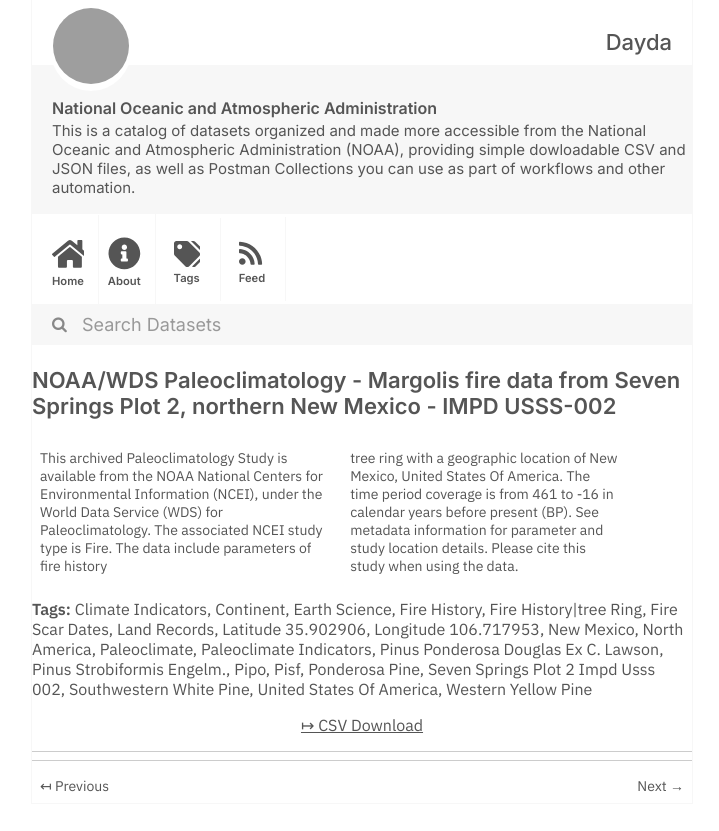
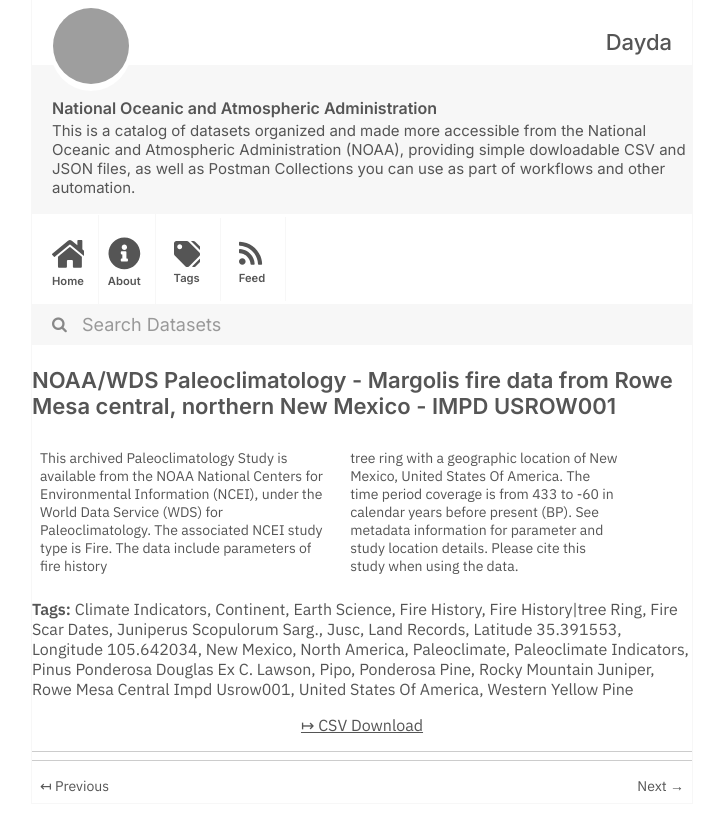
Before and after one commit to dayda-entities/national-oceanic-and-atmospheric-administration, a Jekyll site: the page built from _posts/2020-12-18-noaawds-paleoclimatology-margo.md, in a window 1280 px wide, cut to the strip 0-831 px from the top of the page. Shown: the whole strip, without its empty margins (278-997 px from the left). Built offline with Jekyll 4.4.1, drawn with Linux system fonts in a browser that asks for light colours; grey boxes are pictures that could not be loaded.

Commit message:
Publish Data

```diff
--- a/_posts/2020-12-18-noaawds-paleoclimatology-margo.md
+++ b/_posts/2020-12-18-noaawds-paleoclimatology-margo.md
@@ -1,9 +1,9 @@
 ---
 title: >-
-  NOAA/WDS Paleoclimatology - Margolis fire data from Seven Springs Plot 2,
-  northern New Mexico - IMPD USSS-002
-created: '2020-12-18T22:54:10.690965'
-modified: '2021-02-02T20:45:04.590455'
+  NOAA/WDS Paleoclimatology - Margolis fire data from Rowe Mesa central,
+  northern New Mexico - IMPD USROW001
+created: '2020-12-18T22:57:56.117534'
+modified: '2020-12-18T22:57:56.117542'
 state: active
 type: dataset
 tags:
@@ -13,27 +13,27 @@ tags:
   - Fire History
   - Fire History|tree Ring
   - Fire Scar Dates
+  - Juniperus Scopulorum Sarg.
+  - Jusc
   - Land Records
-  - Latitude 35.902906
-  - Longitude  106.717953
+  - Latitude 35.391553
+  - Longitude  105.642034
   - New Mexico
   - North America
   - Paleoclimate
   - Paleoclimate Indicators
   - Pinus Ponderosa Douglas Ex C. Lawson
-  - Pinus Strobiformis Engelm.
   - Pipo
-  - Pisf
   - Ponderosa Pine
-  - Seven Springs Plot 2   Impd Usss 002
-  - Southwestern White Pine
+  - Rocky Mountain Juniper
+  - Rowe Mesa Central   Impd Usrow001
   - United States Of America
   - Western Yellow Pine
 groups: []
 csv_url: >-
-  https://www.ncei.noaa.gov/pub/data/paleo/firehistory/firescar/northamerica/supplemental/usss-002-ssp2.fs_tree_meta.csv
+  https://www.ncei.noaa.gov/pub/data/paleo/firehistory/firescar/northamerica/supplemental/usrow001-Meta_row_central.csv
 json_url: ''
 layout: post
 
 ---
-This archived Paleoclimatology Study is available from the NOAA National Centers for Environmental Information (NCEI), under the World Data Service (WDS) for Paleoclimatology. The associated NCEI study type is Fire. The data include parameters of fire history|tree ring with a geographic location of New Mexico, United States Of America. The time period coverage is from 461 to -16 in calendar years before present (BP). See metadata information for parameter and study location details. Please cite this study when using the data.
+This archived Paleoclimatology Study is available from the NOAA National Centers for Environmental Information (NCEI), under the World Data Service (WDS) for Paleoclimatology. The associated NCEI study type is Fire. The data include parameters of fire history|tree ring with a geographic location of New Mexico, United States Of America. The time period coverage is from 433 to -60 in calendar years before present (BP). See metadata information for parameter and study location details. Please cite this study when using the data.
```
